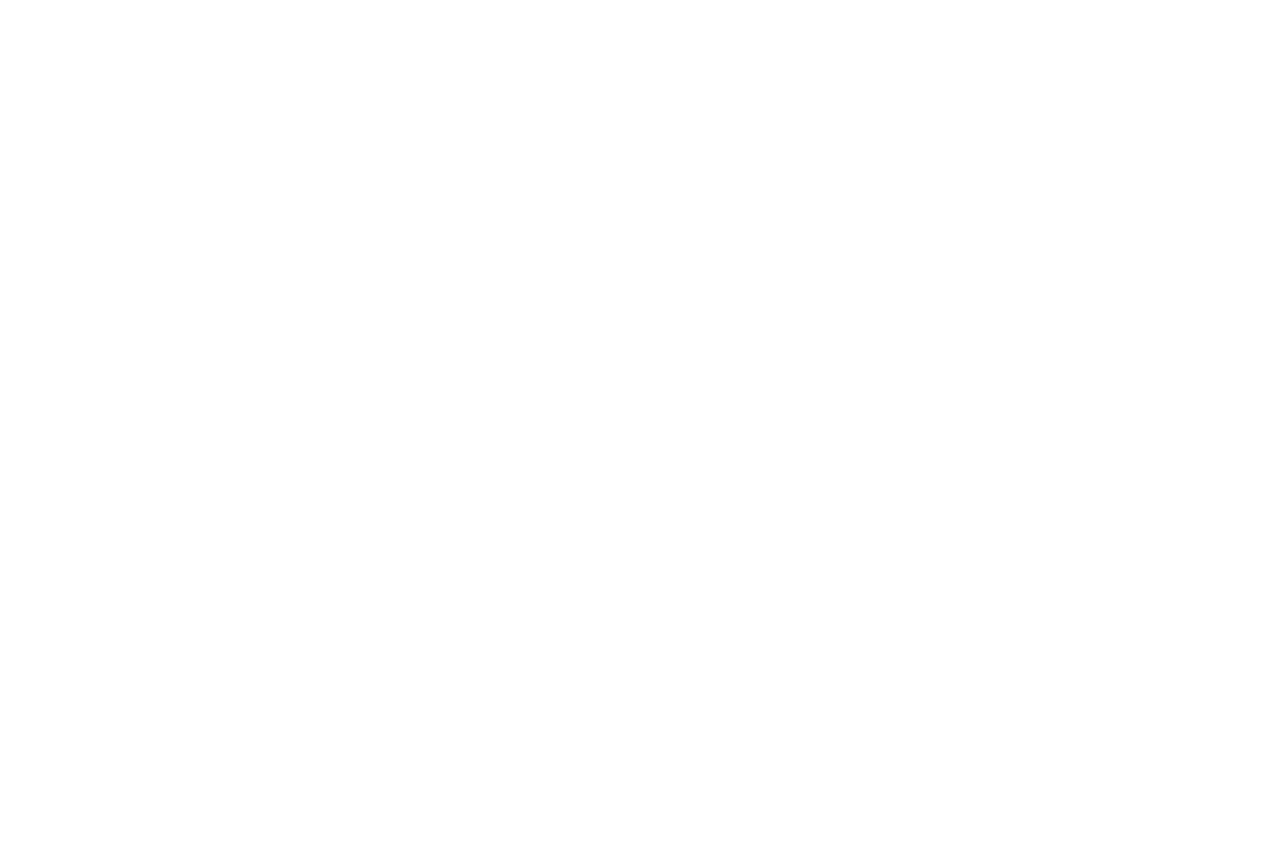
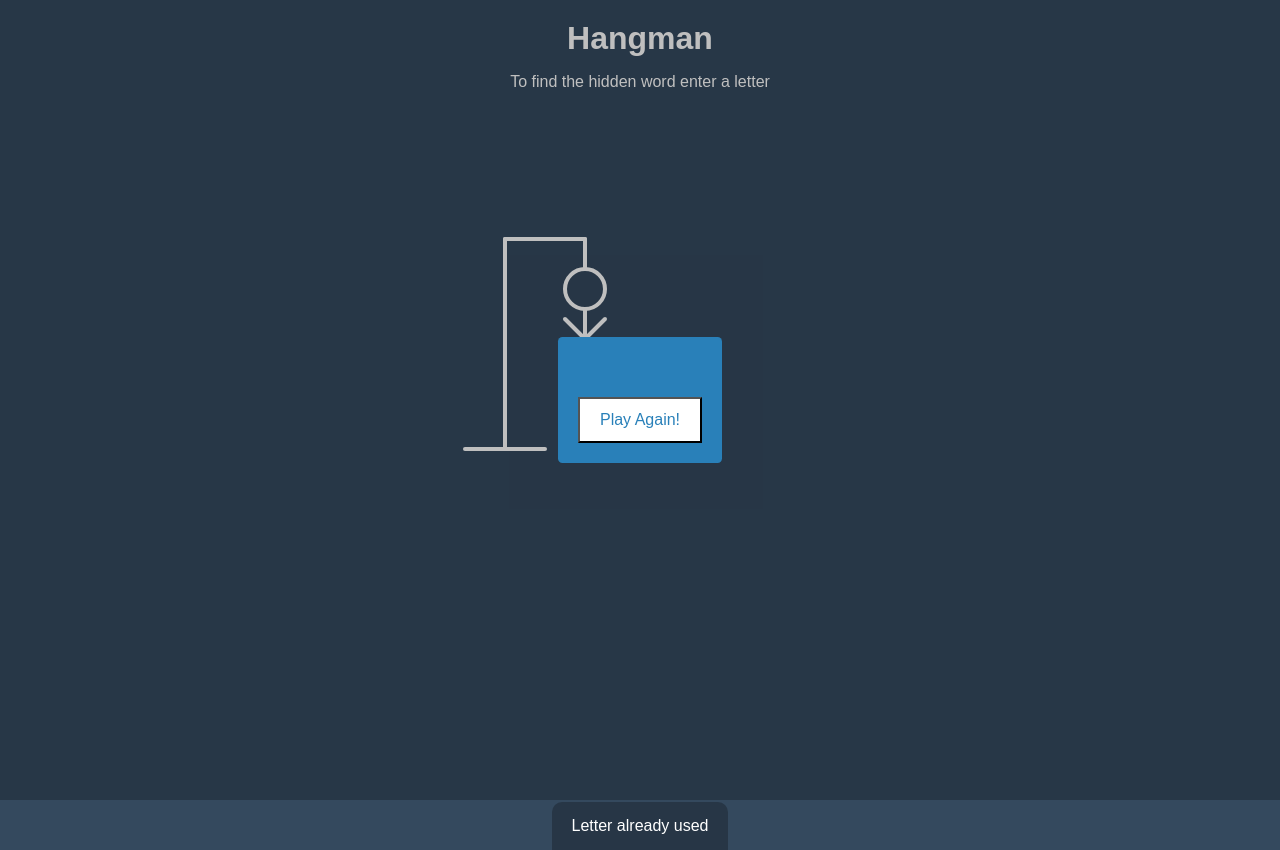
Before and after one commit to Gergi83/hangman-game, a website: page index.html in a window 1280 px wide. Before the commit the page ends 800 px from the top, so only its background shows below. Drawn offline with Linux system fonts and the light colour scheme.

Commit message:
html and css added

```diff
--- a/index.html
+++ b/index.html
@@ -10,6 +10,36 @@
 </head>
 
 <body>
+    <h1>Hangman</h1>
+    <p>To find the hidden word enter a letter</p>
+    <div class="game-container">
+        <svg class="figure-container" height="250" width="200">
+            <line x1="60" y1="20" x2="140" y2="20" />
+            <line x1="140" y1="20" x2="140" y2="50" />
+            <line x1="60" y1="20" x2="60" y2="230" />
+            <line x1="20" y1="230" x2="100" y2="230" />
+            <circle cx="140" cy="70" r="20" class="fogure-part" />
+            <line x1="140" y1="90" x2="140" y2="150" class="fogure-part" />
+            <line x1="140" y1="120" x2="120" y2="100" class="fogure-part" />
+            <line x1="140" y1="120" x2="160" y2="100" class="fogure-part" />
+            <line x1="140" y1="150" x2="120" y2="180" class="fogure-part" />
+            <line x1="140" y1="150" x2="160" y2="180" class="fogure-part" />
+        </svg>
+        <div class="wrong-letters-container">
+            <div id="wrong-letters"></div>
+        </div>
+        <div class="word" id="word">
+        </div>
+    </div>
+    <div class="popup-container" id="popup-container">
+        <div class="popup">
+            <h2 id="final-message"></h2>
+            <button id="play-btn">Play Again!</button>
+        </div>
+    </div>
+    <div class="notification-container" id="notification-container">
+        <p>Letter already used</p>
+    </div>
     <script src="script.js"></script>
 </body>
 
--- a/style.css
+++ b/style.css
@@ -0,0 +1,128 @@
+* {
+  box-sizing: border-box;
+}
+
+body {
+  background: #34495e;
+  color: #fff;
+  font-family: Arial, Helvetica, sans-serif;
+  display: flex;
+  flex-direction: column;
+  align-items: center;
+  height: 80vh;
+  margin: 0;
+  overflow: hidden;
+}
+
+h1 {
+  margin: 20px 0 0;
+}
+
+.game-container {
+  padding: 20px 30px;
+  position: relative;
+  margin: auto;
+  height: 350px;
+  width: 450px;
+}
+
+.figure-container {
+  fill: transparent;
+  stroke: #fff;
+  stroke-width: 4px;
+  stroke-linecap: round;
+}
+
+.figure-part {
+  display: none;
+}
+
+.wrong-letters-container {
+  position: absolute;
+  top: 20px;
+  right: 20px;
+  display: flex;
+  flex-direction: column;
+  text-align: right;
+}
+
+.wrong-letters-container p {
+  margin: 0 0 5px;
+}
+
+.wrong-letters-container span {
+  font-size: 24px;
+}
+
+.word {
+  display: flex;
+  position: absolute;
+  bottom: 10px;
+  left: 50%;
+  transform: translateX(-50%);
+}
+
+.letter {
+  border-bottom: 3px solid #2980b9;
+  display: inline-flex;
+  font-size: 30px;
+  align-items: center;
+  justify-content: center;
+  margin: 0 3px;
+  height: 50px;
+  width: 20px;
+}
+
+.popup-container {
+  background: rgba(0, 0, 0, 0.25);
+  position: fixed;
+  top: 0;
+  bottom: 0;
+  left: 0;
+  right: 0;
+  display: flex;
+  align-items: center;
+  justify-content: center;
+}
+
+.popup {
+  background: #2980b9;
+  border-radius: 4.5px;
+  box-shadow: 0 15px 10px 33 rgba(0, 0, 0, 0.11);
+  padding: 20px;
+  text-align: center;
+}
+
+.popup button {
+  cursor: pointer;
+  background: #fff;
+  color: #2980b9;
+  margin-top: 20px;
+  padding: 12px 20px;
+  font-size: 16px;
+}
+
+.popup button:active {
+  transform: scale(0.98);
+}
+
+.popup button:focus {
+  outline: 0;
+}
+
+.notification-container {
+  background: rgba(0, 0, 0, 0.25);
+  border-radius: 10px 10px 0 0;
+  padding: 15px 20px;
+  position: absolute;
+  bottom: -50px;
+  transition: transform 0.25s ease-in-out;
+}
+
+.notification-container p {
+  margin: 0;
+}
+
+.notification-container.show {
+  transform: translateY(-50px);
+}
```
